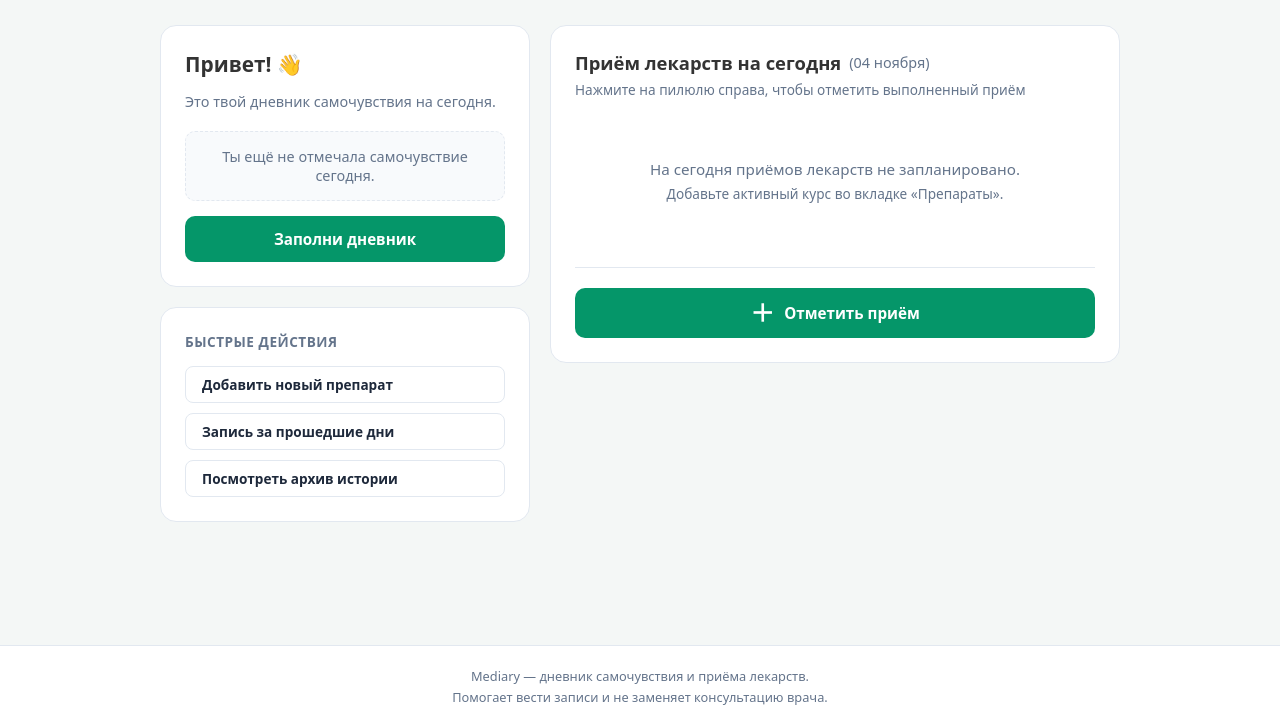
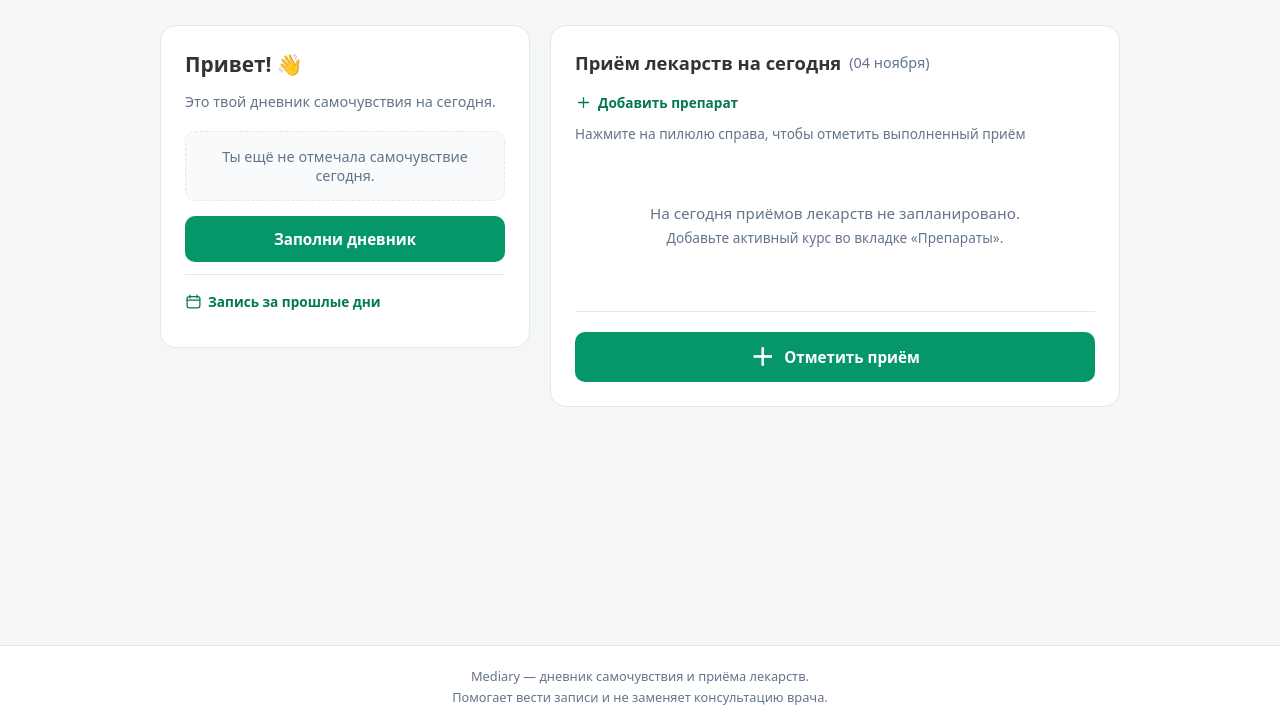
Before and after one commit to isabaewa/mediary, a Django app: page / in a window 1280 px wide. Shown: the part 73-800 px from the top of the page. Run offline with Django 5.2, Linux system fonts and the light colour scheme; the visitor is signed in with stand-in values (Sample User, id 1); data that the repository does not hold is empty.

Commit message:
Place dashboard actions next to related sections

```diff
--- a/static/css/dashboard.css
+++ b/static/css/dashboard.css
@@ -272,3 +272,42 @@
         transition: none !important;
     }
 }
+
+.dashboard-intakes-heading {
+    display: flex;
+    flex-wrap: wrap;
+    align-items: center;
+    justify-content: space-between;
+    column-gap: 12px;
+}
+
+.dashboard-diary-action {
+    margin-top: 12px;
+    border-top: 1px solid #e2e8f0;
+    padding-top: 4px;
+}
+
+.dashboard-action {
+    display: inline-flex;
+    align-items: center;
+    gap: 6px;
+    min-height: 44px;
+    color: #047857;
+    font-size: .85rem;
+    font-weight: 600;
+    text-decoration: none;
+}
+
+.dashboard-action:hover {
+    text-decoration: underline;
+}
+
+.dashboard-action svg {
+    width: 17px;
+    height: 17px;
+    flex: none;
+    fill: none;
+    stroke: currentColor;
+    stroke-width: 1.8;
+    stroke-linecap: round;
+}
--- a/static/css/utilities.css
+++ b/static/css/utilities.css
@@ -72,12 +72,6 @@
     flex-direction: column;
 }
 
-.quick-actions {
-    display: flex;
-    flex-direction: column;
-    gap: 10px;
-}
-
 .remember-choice {
     display: flex;
     gap: 8px;
@@ -123,15 +117,6 @@
 .auth-footer {
     font-size: .9rem;
     margin: 20px 0 0;
-}
-
-.quick-actions-title {
-    font-size: 0.85rem;
-    color: #64748b;
-    margin-top: 0;
-    margin-bottom: 15px;
-    text-transform: uppercase;
-    letter-spacing: 0.5px;
 }
 
 .empty-intakes-hint {
@@ -279,12 +264,6 @@
     justify-content: center;
 }
 
-.btn.quick-action {
-    justify-content: flex-start;
-    background: #fff;
-    border: 1px solid #e2e8f0;
-}
-
 .btn.space-bottom-10 {
     margin-bottom: 10px;
 }
--- a/templates/dashboard.html
+++ b/templates/dashboard.html
@@ -27,14 +27,11 @@
                 </div>
                 <a href="{% url 'diary_create' %}" class="btn btn-primary btn-w100">Заполни дневник</a>
             {% endif %}
-        </div>
-
-        <div class="card card-compact">
-            <h5 class="fw-bold quick-actions-title">Быстрые действия</h5>
-            <div class="quick-actions">
-                <a href="{% url 'medication_create' %}" class="btn btn-light btn-sm quick-action">Добавить новый препарат</a>
-                <a href="{% url 'diary_create' %}" class="btn btn-light btn-sm quick-action">Запись за прошедшие дни</a>
-                <a href="{% url 'history' %}" class="btn btn-light btn-sm quick-action">Посмотреть архив истории</a>
+            <div class="dashboard-diary-action">
+                <a class="dashboard-action" href="{% url 'diary_create' %}">
+                    <svg viewBox="0 0 24 24" aria-hidden="true"><rect x="3" y="5" width="18" height="16" rx="3"/><path d="M7 3v4m10-4v4M3 10h18"/></svg>
+                    Запись за прошлые дни
+                </a>
             </div>
         </div>
     </div>
@@ -42,9 +39,15 @@
     {# Плановые приёмы: каждая форма соответствует одной записи MedicationIntake. #}
     <div class="col-md-7">
         <div class="card">
-            <h3 class="fw-bold intakes-title">
-                Приём лекарств на сегодня <span class="text-muted date-caption">({{ today|date:"d E" }})</span>
-            </h3>
+            <div class="dashboard-intakes-heading">
+                <h3 class="fw-bold intakes-title">
+                    Приём лекарств на сегодня <span class="text-muted date-caption">({{ today|date:"d E" }})</span>
+                </h3>
+                <a class="dashboard-action" href="{% url 'medication_create' %}">
+                    <svg viewBox="0 0 24 24" aria-hidden="true"><path d="M12 5v14M5 12h14"/></svg>
+                    Добавить препарат
+                </a>
+            </div>
             <p class="text-muted intakes-hint">Нажмите на пилюлю справа, чтобы отметить выполненный приём</p>
 
             {% if today_intakes %}
```
